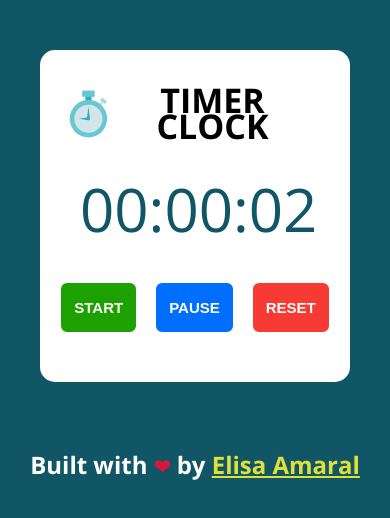
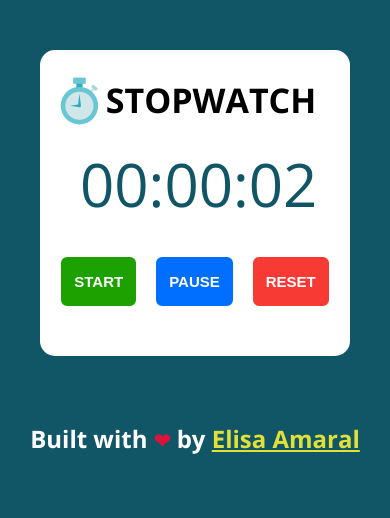
Before and after one commit to elisa-amaral/Stopwatch, a plain HTML site: page index.html in a window 390 px wide. Both pictures are taken after a click on the button "START". Drawn offline with nearby package versions, Linux system fonts and the light colour scheme.

Commit message:
Many updates do screenshot and changed project name to Stopwatch

```diff
--- a/assets/css/styles.css
+++ b/assets/css/styles.css
@@ -43,7 +43,6 @@ h1
   max-width: 84rem;
   max-height: 40rem;
   margin: 5rem auto;
-  /* margin-bottom: 3rem; */
   background: #fff;
   padding: 4rem;
   padding-top: 1rem;
@@ -55,7 +54,7 @@ h1
   display: flex;
   align-items: center;
   justify-content: center;
-  margin-left: -1.5rem ;
+  margin-left: -1.8rem ;
 }
 
 #header img
@@ -66,7 +65,7 @@ h1
   margin: 0;
 }
 
-.timerClock
+.stopwatch
 {
   margin-top: 3rem;
   margin-bottom: 5rem;
@@ -209,7 +208,7 @@ button.reset:hover
     margin: 0;
   }
 
-  .timerClock
+  .stopwatch
   {
     font-size: 6rem;
   }
--- a/assets/js/main.js
+++ b/assets/js/main.js
@@ -1,30 +1,30 @@
-function timerClock()
+function stopwatch()
 {
     // adds number of seconds to 00:00:00 and keeps the hh:mm:ss format
-    // number of seconds is the current timerClock count kept in 'seconds' variable
+    // number of seconds is the current stopwatch count kept in 'seconds' variable
     function getTimeFromSeconds(seconds)
     {
     const date = new Date(seconds * 1000) // standard date on 01/01/1970
     return date.toLocaleTimeString('pt-BR', { // 12AM = 00:00:00 in pt-BR format
-        hour12: false, // no PM/AM next to the timer
-        timeZone: 'UTC' // Universal Time Coordinated timeZone to set time to standard 00:00:00, otherwise it would add/remove the hour difference between UTC timeZone based on your country timeZone and mess the timer clock
+        hour12: false, // no PM/AM next to the stopwatch
+        timeZone: 'UTC' // Universal Time Coordinated timeZone to set time to standard 00:00:00, otherwise it would add/remove the hour difference between UTC timeZone based on your country timeZone and mess the stopwatch
     });
 
     }
 
-    let seconds = 0 // keeps the timerClock count if not reseted (click Reset)
+    let seconds = 0 // keeps the stopwatch count if not reseted (click Reset)
     let timeCount // is global to be called in 'pause' EventListener
 
-    function startsTimerClock()
+    function startsStopwatch()
     {
         // keeps adding 1 second to timeCount
         timeCount = setInterval(function() {
             seconds++
-            timerClock.innerHTML = getTimeFromSeconds(seconds) // formats time
+            stopwatch.innerHTML = getTimeFromSeconds(seconds) // formats time
         }, 1000)
     }
 
-    const timerClock = document.querySelector('.timerClock')
+    const stopwatch = document.querySelector('.stopwatch')
 
     document.addEventListener('click', function(event) {
         const element = event.target  // clicked HTML element
@@ -32,27 +32,27 @@ function timerClock()
         if(element.classList.contains('start'))
         {
             clearInterval(timeCount) // clears previous setInterval if any in the same session
-            startsTimerClock()
-            timerClock.classList.remove('waiting')
-            timerClock.classList.remove('paused')
+            startsStopwatch()
+            stopwatch.classList.remove('waiting')
+            stopwatch.classList.remove('paused')
         }
 
         if(element.classList.contains('pause'))
         {
-            timerClock.classList.add('paused')
+            stopwatch.classList.add('paused')
             clearInterval(timeCount)
         }
 
         if(element.classList.contains('reset'))
         {
             clearInterval(timeCount)
-            timerClock.innerHTML = '00:00:00'
+            stopwatch.innerHTML = '00:00:00'
             seconds = 0 // resets the variable that keeps the current timeClock count
-            timerClock.classList.remove('paused')
-            timerClock.classList.add('waiting')
+            stopwatch.classList.remove('paused')
+            stopwatch.classList.add('waiting')
         }
 
     });
 }
 
-timerClock()
+stopwatch()
--- a/index.html
+++ b/index.html
@@ -5,7 +5,7 @@
     <meta http-equiv="X-UA-Compatible" content="IE=edge">
     <meta name="viewport" content="width=device-width, initial-scale=1.0">
     <meta http-equiv="X-UA-Compatible" content="ie=edge">
-    <title>Timer Clock</title>
+    <title>Stopwatch</title>
     <link rel="shortcut icon" href="./assets/img/icon.svg" type="image/x-icon">
     <link rel="stylesheet" href="./assets/css/styles.css">
 </head>
@@ -13,11 +13,11 @@
 
     <section class="container">
         <div id="header">
-            <img src="./assets/img/icon.svg" alt="Timer Clock">
-            <h1>Timer Clock</h1>
+            <img src="./assets/img/icon.svg" alt="Stopwatch">
+            <h1>Stopwatch</h1>
         </div>
 
-        <p class="timerClock waiting">00:00:00</p>
+        <p class="stopwatch waiting">00:00:00</p>
 
         <div id="buttons">
             <button class="start">START</button>
```
Also changed, not shown: assets/img/Screenshot_1.jpg, assets/img/Screenshot_2.jpg, assets/img/Screenshot_3.jpg, 1 other file.
